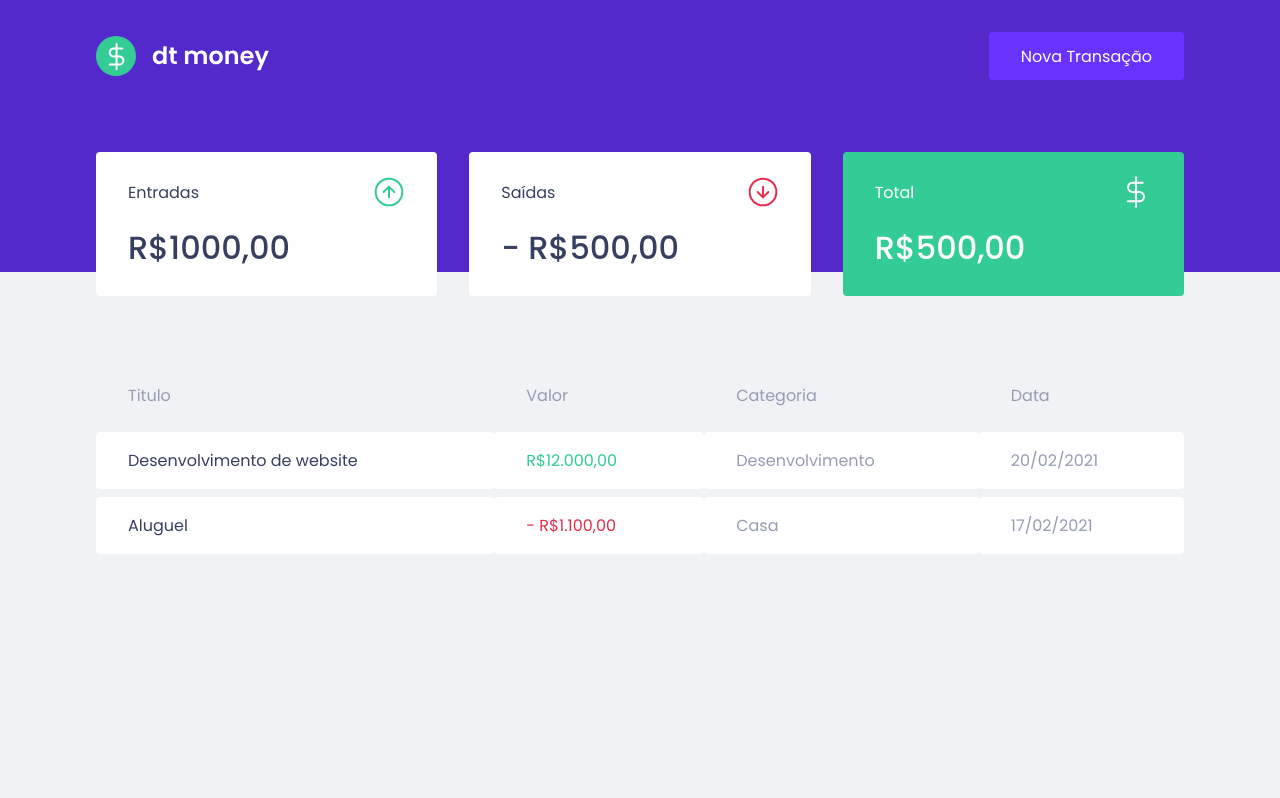
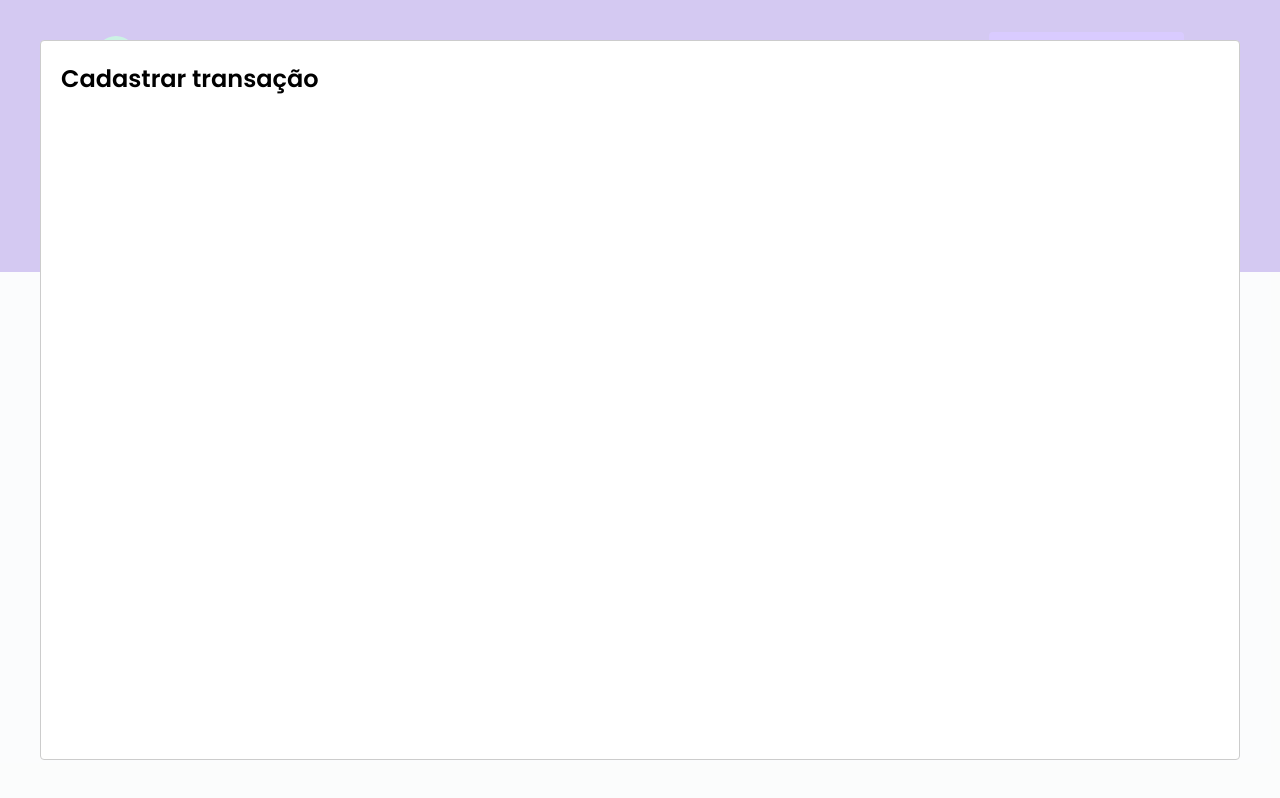
Before and after one commit to CristianoNunes/dtmoney, a React (Create React App) app: page / in a window 1280 px wide. Both pictures are taken after a click on the button "Nova Transação". Built offline with nearby package versions, Linux system fonts and the light colour scheme; no server answers; what miragejs would draw is missing.

Commit message:
Configurando modal

```diff
--- a/package.json
+++ b/package.json
@@ -7,6 +7,7 @@
     "miragejs": "^0.1.45",
     "react": "^18.2.0",
     "react-dom": "^18.2.0",
+    "react-modal": "^3.15.1",
     "react-scripts": "5.0.1",
     "styled-components": "^5.3.5",
     "web-vitals": "^2.1.0"
@@ -19,6 +20,7 @@
     "@types/node": "^16.7.13",
     "@types/react": "^18.0.0",
     "@types/react-dom": "^18.0.0",
+    "@types/react-modal": "^3.13.1",
     "@types/styled-components": "^5.1.25",
     "typescript": "^4.4.2"
   },
--- a/src/App.tsx
+++ b/src/App.tsx
@@ -1,12 +1,36 @@
+import { useState } from 'react'
+import Modal from 'react-modal'
+
 import { Dashboard } from "./components/Dashboard";
 import { Header } from "./components/Header";
+
 import { GlobalStyle } from "./styles/global";
 
+Modal.setAppElement('#root')
+
 export function App() {
+
+  const [isNewTransactionModalOpen, setIsNewTransactionModalOpen] = useState(false);
+
+  function handleOpenNewTransactionModal() {
+    setIsNewTransactionModalOpen(true)
+  }
+
+  function handleCloseNewTransactionModal() {
+    setIsNewTransactionModalOpen(false)
+  }
+
   return (
     <>
-      <Header />
+      <Header onOpenNewTransactionModal={handleOpenNewTransactionModal} />
       <Dashboard />
+
+      <Modal
+        isOpen={isNewTransactionModalOpen}
+        onRequestClose={handleCloseNewTransactionModal}
+      >
+        <h2>Cadastrar transação</h2>
+      </Modal>
       <GlobalStyle />
     </>
   );
--- a/src/components/Header/index.tsx
+++ b/src/components/Header/index.tsx
@@ -1,12 +1,29 @@
+import { useState } from 'react'
 import logoImg from '../../assets/logo.svg'
+
 import { Container, Content } from './styles'
 
-export function Header() {
+interface HeaderProps {
+  onOpenNewTransactionModal: () => void;
+}
+
+export function Header({onOpenNewTransactionModal}: HeaderProps) {
+
+  const [isNewTransactionModalOpen, setIsNewTransactionModalOpen] = useState(false);
+
+  function handleOpenNewTransactionModal() {
+    setIsNewTransactionModalOpen(true)
+  }
+
+  function handleCloseNewTransactionModal() {
+    setIsNewTransactionModalOpen(false)
+  }
+
   return(
     <Container>
       <Content>
         <img src={logoImg} alt="dt money" />
-        <button type="button">
+        <button type="button" onClick={onOpenNewTransactionModal}>
           Nova Transação
         </button>
       </Content>
```
Also changed, not shown: 1 other file (tests, documents, lock files or other folders).
